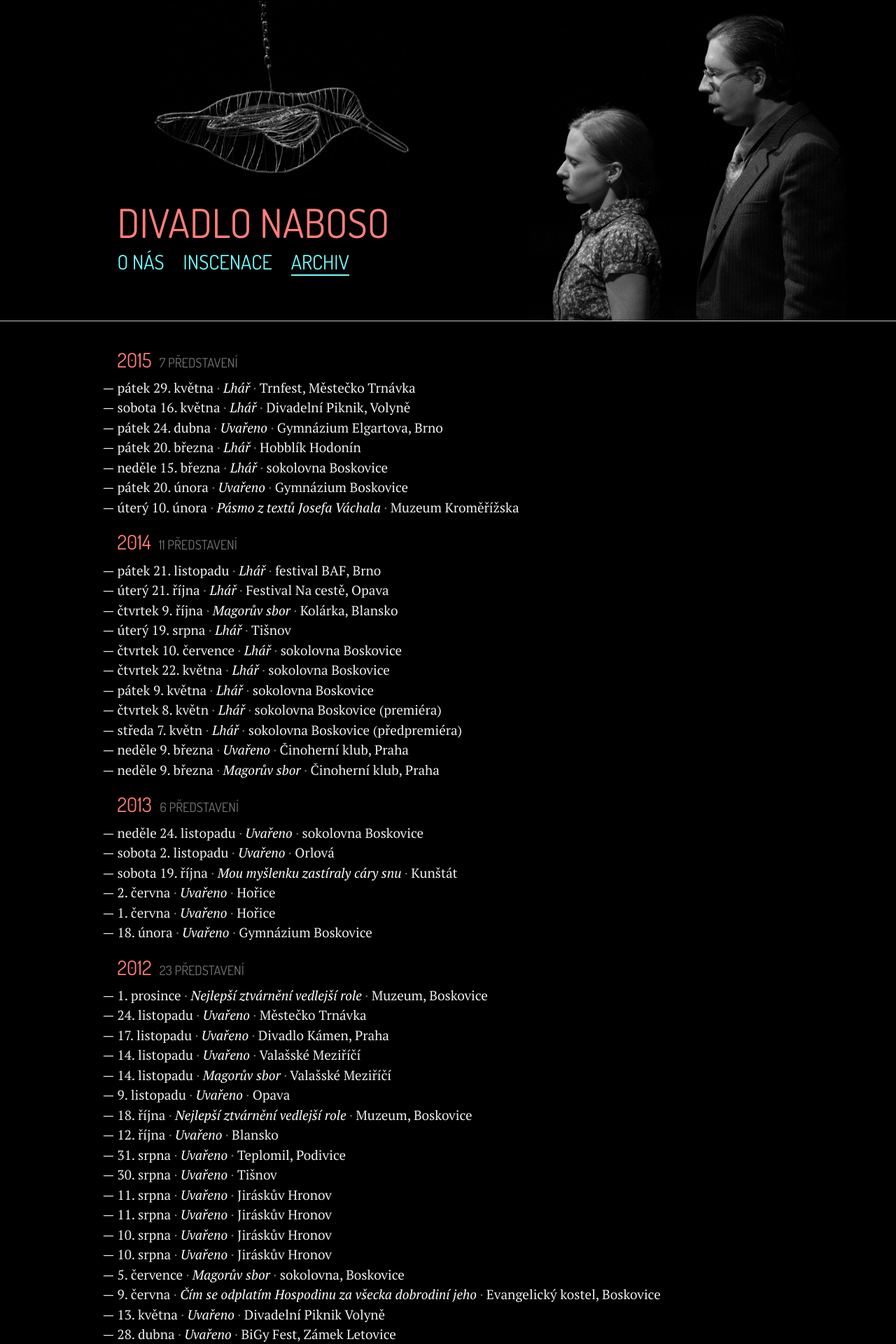
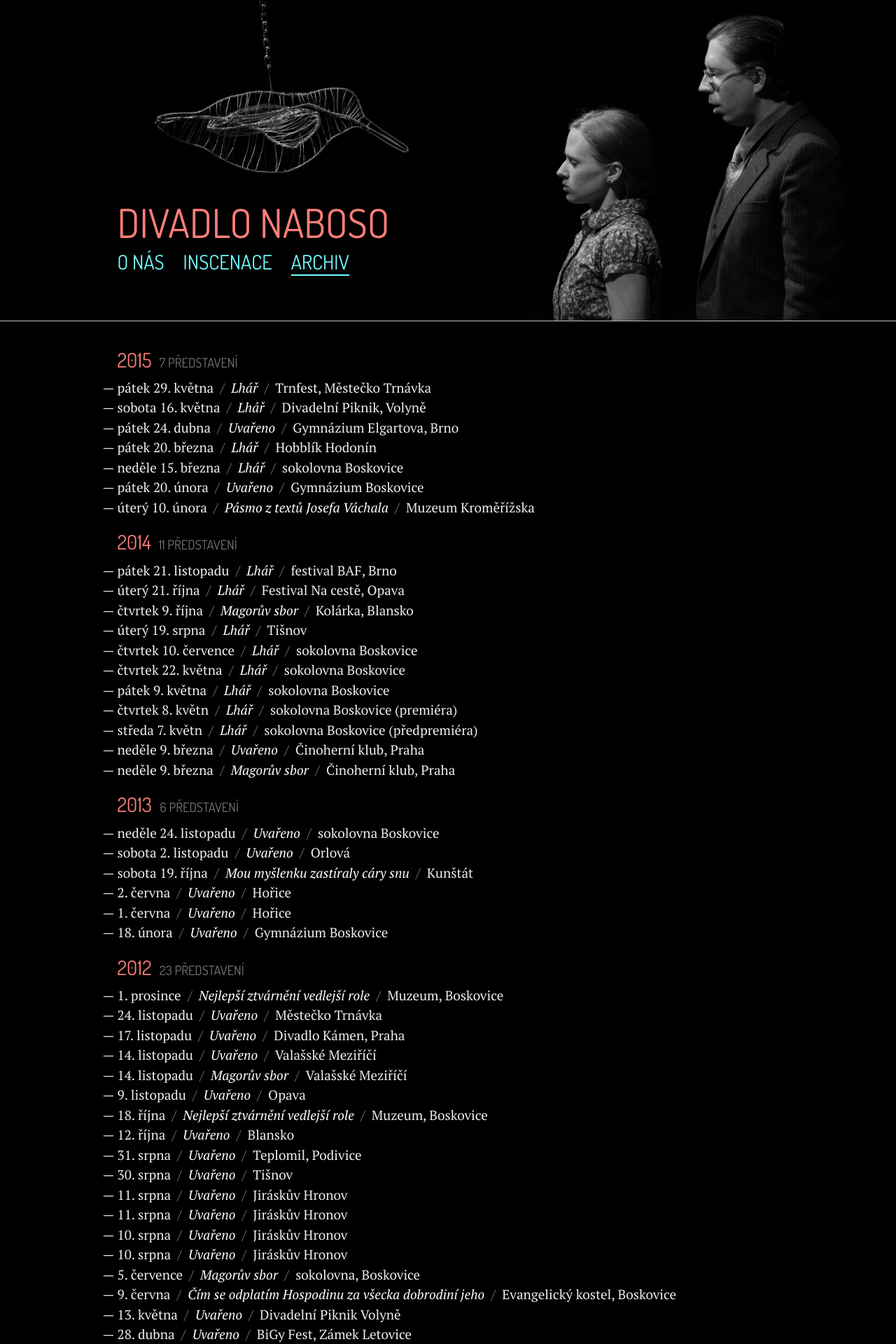
Before and after one commit to zoul/Naboso, a Jekyll site: the page built from archiv.html, in a window 1280 px wide. Shown: the top 1920 px of the page at 70% size. Built offline with Jekyll 4.4.1, drawn with Linux system fonts in a browser that asks for light colours; some of the changed text lies outside the part shown.

Commit message:
Přidal jsem základní podporu fotogalerií a fotky souboru.

```diff
--- a/archiv.html
+++ b/archiv.html
@@ -16,9 +16,9 @@
             {% for gig in year.predstaveni %}
                 <li>
                     {{ gig.kdy }}
-                    <span class="text-muted">&middot;</span>
+                    <span class="text-muted"> / </span>
                     <em>{{ gig.co }}</em>
-                    <span class="text-muted">&middot;</span>
+                    <span class="text-muted"> / </span>
                     {{ gig.kde }}
                 </li>
             {% endfor %}
--- a/css/main.css
+++ b/css/main.css
@@ -73,6 +73,13 @@
     border-top: 1px solid silver;
 }
 
+/* Photos */
+
+.gallery {
+    margin-top: 30px;
+    margin-bottom: 15px;
+}
+
 /* Typography */
 
 body {
--- a/index.html
+++ b/index.html
@@ -18,6 +18,9 @@
             Inscenace hry Jáchyma Topola Uvařeno zvítězila v celostátním kole
             postupových přehlídek na Divadelním Pikniku ve Volyni a dosáhla tak
             účasti na Jiráskově Hronově.</p>
+
+            {% include gallery.html id="soubor" %}
+
             <p>Aktuálně divadlo NABOSO začíná s přípravou inscenace hry
             srbského dramatika Dušana Kovačeviće Profesionál, v překladu Hasana
             Zahiroviće a Jany Alfabety Cindlerové.</p>
```
Also changed, not shown: _data/fotky.yml (added, +13 -0 lines), _includes/gallery.html (added, +9 -0 lines).
